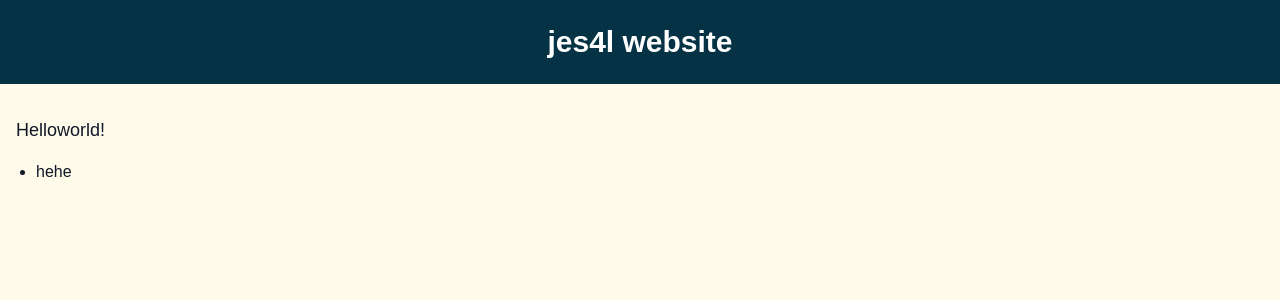
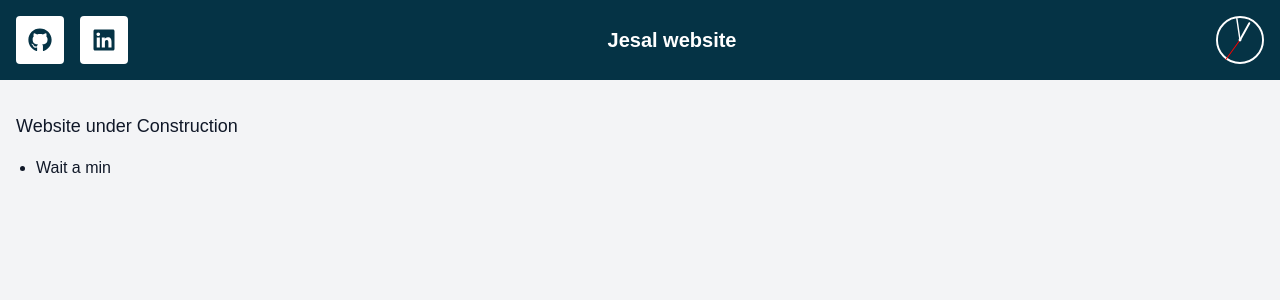
Before and after one commit to jes4l/jesal-website, a Next.js app: page / in a window 1280 px wide. Shown: the top 300 px of the page. Built offline with nearby package versions, Linux system fonts and the light colour scheme.

Commit message:
code: added linkedin and github buttons with a clock in header

```diff
--- /dev/null
+++ b/app/components/Clock.tsx
@@ -0,0 +1,44 @@
+'use client';
+
+import { useState, useEffect } from 'react';
+
+export default function Clock() {
+  const [time, setTime] = useState(new Date());
+
+  useEffect(() => {
+    const interval = setInterval(() => {
+      setTime(new Date());
+    }, 1000);
+    return () => clearInterval(interval);
+  }, []);
+
+  const seconds = time.getSeconds();
+  const minutes = time.getMinutes();
+  const hours = time.getHours() % 12;
+
+  const secondDeg = seconds * 6;
+  const minuteDeg = minutes * 6 + seconds * 0.1;
+  const hourDeg = hours * 30 + minutes * 0.5;
+
+  return (
+    <svg className="w-12 h-12" viewBox="0 0 100 100">
+      <circle cx="50" cy="50" r="48" stroke="white" strokeWidth="4" fill="none" />
+      <line
+        x1="50" y1="50" x2="50" y2="10"
+        stroke="white" strokeWidth="4" strokeLinecap="round"
+        transform={`rotate(${hourDeg} 50 50)`}
+      />
+      <line
+        x1="50" y1="50" x2="50" y2="5"
+        stroke="white" strokeWidth="3" strokeLinecap="round"
+        transform={`rotate(${minuteDeg} 50 50)`}
+      />
+      <line
+        x1="50" y1="50" x2="50" y2="0"
+        stroke="red" strokeWidth="2" strokeLinecap="round"
+        transform={`rotate(${secondDeg} 50 50)`}
+      />
+      <circle cx="50" cy="50" r="3" fill="white" />
+    </svg>
+  );
+}
--- a/app/components/Header.tsx
+++ /dev/null
@@ -1,7 +0,0 @@
-export default function Header() {
-  return (
-    <header className="bg-cyan-950 text-white py-6 text-center">
-      <h1 className="text-3xl font-bold">jes4l website</h1>
-    </header>
-  );
-}
--- a/app/page.tsx
+++ b/app/page.tsx
@@ -1,15 +1,37 @@
-import Header from './components/Header';
+'use client';
+
+import { FaGithub, FaLinkedin } from 'react-icons/fa';
+import Clock from './components/Clock';
 
 export default function Home() {
   return (
-    <div className="min-h-screen bg-amber-50 text-gray-900 flex flex-col">
-      <Header />
+    <div className="min-h-screen bg-gray-100 text-gray-900 flex flex-col">
+      <nav className="bg-cyan-950 p-4 flex items-center justify-between">
+        <div className="flex space-x-4">
+          <button
+            className="w-12 h-12 bg-white text-cyan-950 rounded flex items-center justify-center hover:bg-gray-100 active:shadow-lg transition-shadow"
+            onClick={() => window.open('https://github.com/jes4l', '_blank')}
+          >
+            <FaGithub size={24} />
+          </button>
+          <button
+            className="w-12 h-12 bg-white text-cyan-950 rounded flex items-center justify-center hover:bg-gray-100 active:shadow-lg transition-shadow"
+            onClick={() => window.open('https://www.linkedin.com/in/jesal-vadgama-a78469116/', '_blank')}
+          >
+            <FaLinkedin size={24} />
+          </button>
+        </div>
+        <div className="text-white font-bold text-xl">
+          Jesal website
+        </div>
+        <Clock />
+      </nav>
       <main className="grow container mx-auto px-4 py-8">
         <p className="text-lg mb-4">
-          Helloworld!
+          Website under Construction
         </p>
         <ul className="list-disc pl-5">
-          <li>hehe</li>
+          <li>Wait a min</li>
         </ul>
       </main>
     </div>
--- a/package.json
+++ b/package.json
@@ -11,7 +11,8 @@
   "dependencies": {
     "next": "16.0.8",
     "react": "19.2.1",
-    "react-dom": "19.2.1"
+    "react-dom": "19.2.1",
+    "react-icons": "^5.5.0"
   },
   "devDependencies": {
     "@tailwindcss/postcss": "^4",
```
Also changed, not shown: 1 other file (tests, documents, lock files or other folders).
